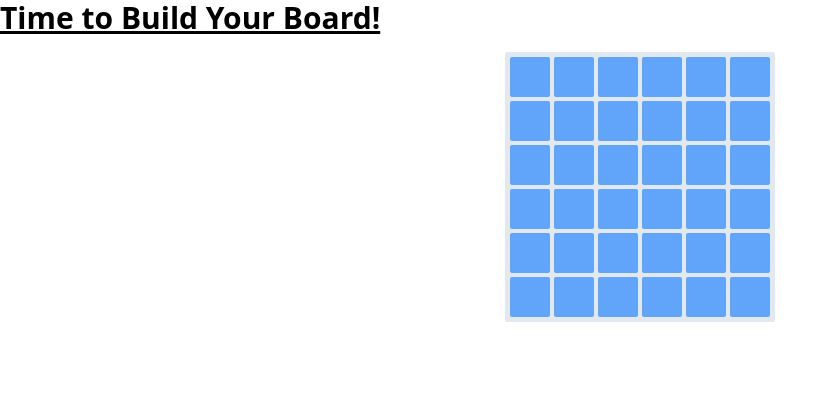
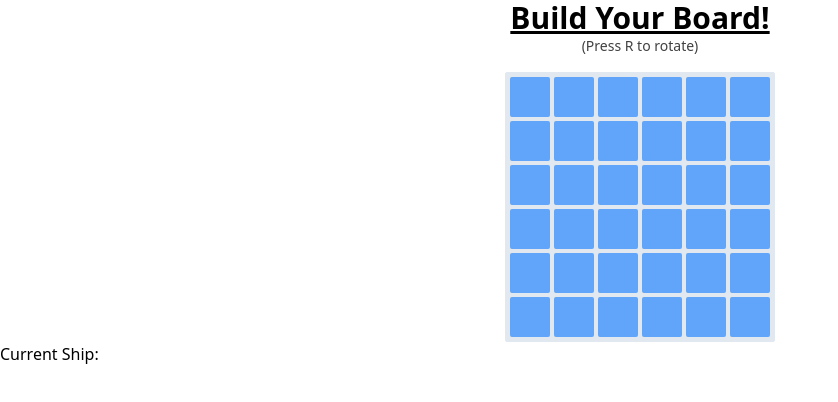
Before and after one commit to smmmfrd/battleship-react, a React (Vite) app: page /player in a window 1280 px wide. Shown: the top 402 px of the page, without its empty margins (0-838 px from the left). Built offline with nearby package versions, Linux system fonts and the light colour scheme.

Commit message:
Player Board Creator Styling

```diff
--- a/src/components/PlayerBoardCreator.jsx
+++ b/src/components/PlayerBoardCreator.jsx
@@ -107,10 +107,15 @@ export default function PlayerBoardCreator() {
     }
 
     return (
-        <div className="player-board">
-            <h1 className="text-3xl font-bold underline">
-                Time to Build Your Board!
-            </h1>
+        <>
+            <header className="text-center">
+                <h1 className="text-3xl font-bold underline">
+                    Build Your Board!
+                </h1>
+                <p className="text-sm text-neutral-700">
+                    (Press R to rotate)
+                </p>
+            </header>
             <BoardDisplay
                 shipData={playerBoard.ships}
                 boardData={playerBoard.board}
@@ -126,6 +131,7 @@ export default function PlayerBoardCreator() {
                     // Clearing out any old data here.
                     setEnemyBoard(GameBoard(boardSize));
                 }}>Start Game</Link>}
-        </div>
+            <p>Current Ship:</p>
+        </>
     );
 }
```
